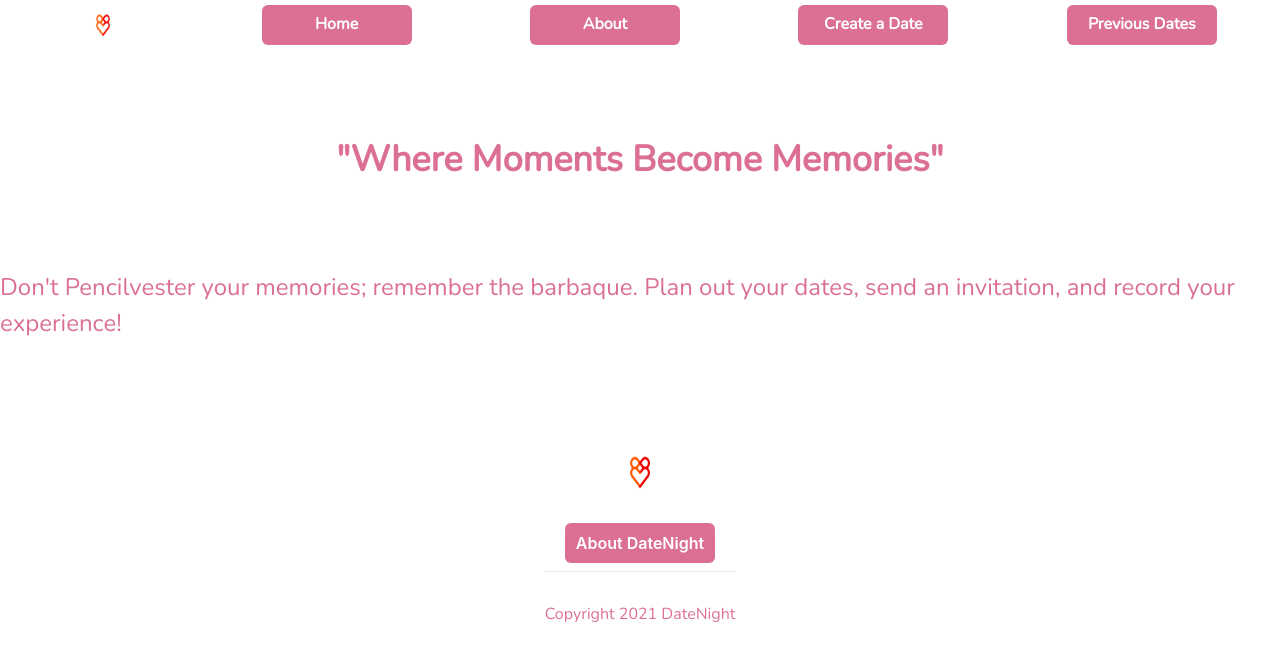
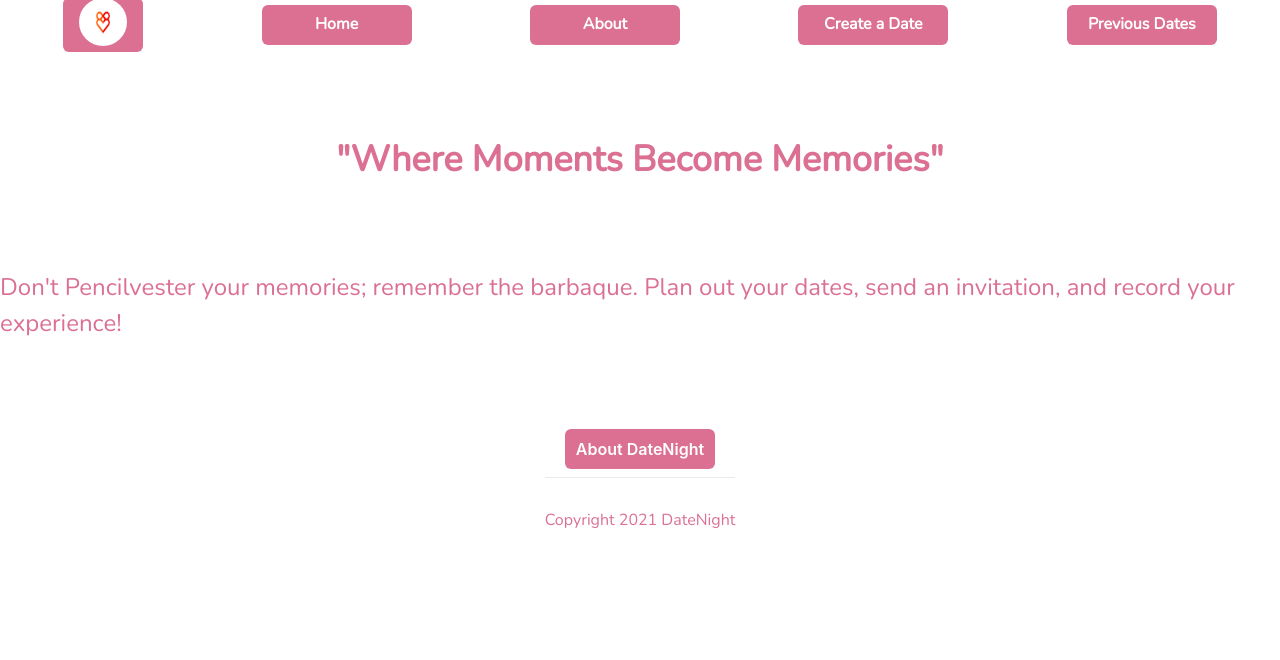
Before and after one commit to nme22/dateNight, a Next.js app in the folder datingapp/: page / in a window 1280 px wide. Shown: the top 660 px of the page. Built offline with nearby package versions, Linux system fonts and the light colour scheme.

Commit message:
deleted extra uicon and added animation to color mode switch

```diff
--- a/datingapp/components/Navbar.js
+++ b/datingapp/components/Navbar.js
@@ -1,6 +1,7 @@
 import Link from 'next/link';
 import Image from 'next/image';
 import { HStack, Button, useColorMode } from '@chakra-ui/react';
+import { motion } from 'framer-motion';
 
 const DateNavbar = () => {
   const { toggleColorMode } = useColorMode();
@@ -20,18 +21,21 @@ const DateNavbar = () => {
         h="300%"
         w="80px"
         borderradius="35%"
-        bg="white"
+        bg="palevioletred"
         _hover={{
           bg: 'turquoise',
         }}
       >
-        <Image
-          src="/datingIMG.png"
-          alt="Heart"
-          height="70px"
-          width="70px"
-          borderradius="50%"
-        />
+        <motion.div
+          whileHover={{ scale: 1.3, rotate: 360 }}
+          whileTap={{
+            scale: 0.8,
+            rotate: -90,
+            borderRadius: '100%',
+          }}
+        >
+          <Image src="/datingIMG.png" alt="Heart" height="70px" width="70px" />
+        </motion.div>
       </Button>
 
       <Link href="/">
--- a/datingapp/pages/index.js
+++ b/datingapp/pages/index.js
@@ -35,23 +35,6 @@ export default function Home() {
           Don't Pencilvester your memories; remember the barbaque. Plan out your
           dates, send an invitation, and record your experience!{' '}
         </Text>
-        <HStack d="flex" alignContent="center" p="8px">
-          <motion.div
-            whileHover={{ scale: 1.3, rotate: 360 }}
-            whileTap={{
-              scale: 0.8,
-              rotate: -90,
-              borderRadius: '100%',
-            }}
-          >
-            <Image
-              src="/datingIMG.png"
-              alt="Heart"
-              height="70px"
-              width="70px"
-            />
-          </motion.div>
-        </HStack>
 
         <Link href="/About">
           <Button
```
